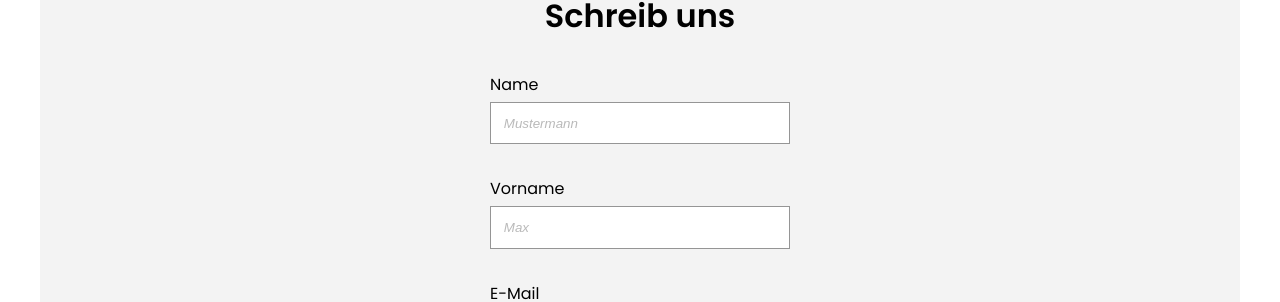
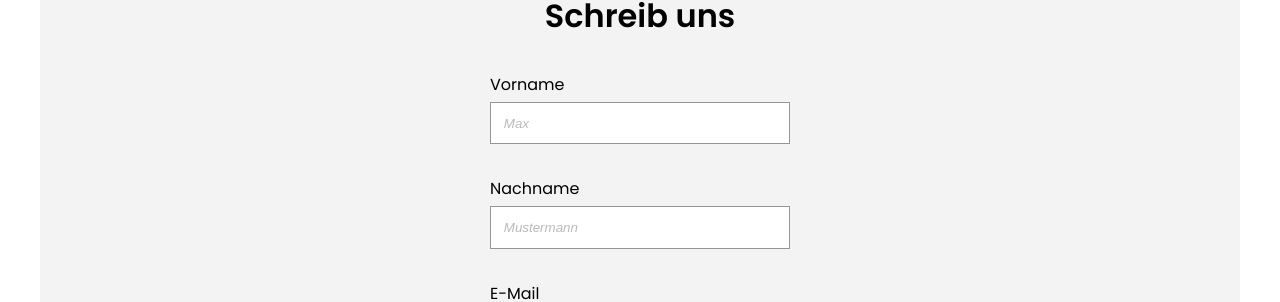
Before and after one commit to devham236/active-value-probeaufgabe, a React (Vite) app: page / in a window 1280 px wide. Shown: the part 1521-1823 px from the top of the page. Built offline with nearby package versions, Linux system fonts and the light colour scheme.

Commit message:
clean up

```diff
--- a/src/components/ContactForm.jsx
+++ b/src/components/ContactForm.jsx
@@ -7,12 +7,12 @@ const ContactForm = () => {
       <h2 className="title">Schreib uns</h2>
       <form className="form">
         <div className="form-field">
-          <label htmlFor="name">Name</label>
-          <input type="text" id="name" placeholder="Mustermann" />
+          <label htmlFor="vorname">Vorname</label>
+          <input type="text" id="vorname" placeholder="Max" />
         </div>
         <div className="form-field">
-          <label htmlFor="vorname">Vorname</label>
-          <input type="text" id="vorname" placeholder="Max" />
+          <label htmlFor="nachname">Nachname</label>
+          <input type="text" id="nachname" placeholder="Mustermann" />
         </div>
         <div className="form-field">
           <label htmlFor="email">E-Mail</label>
```
